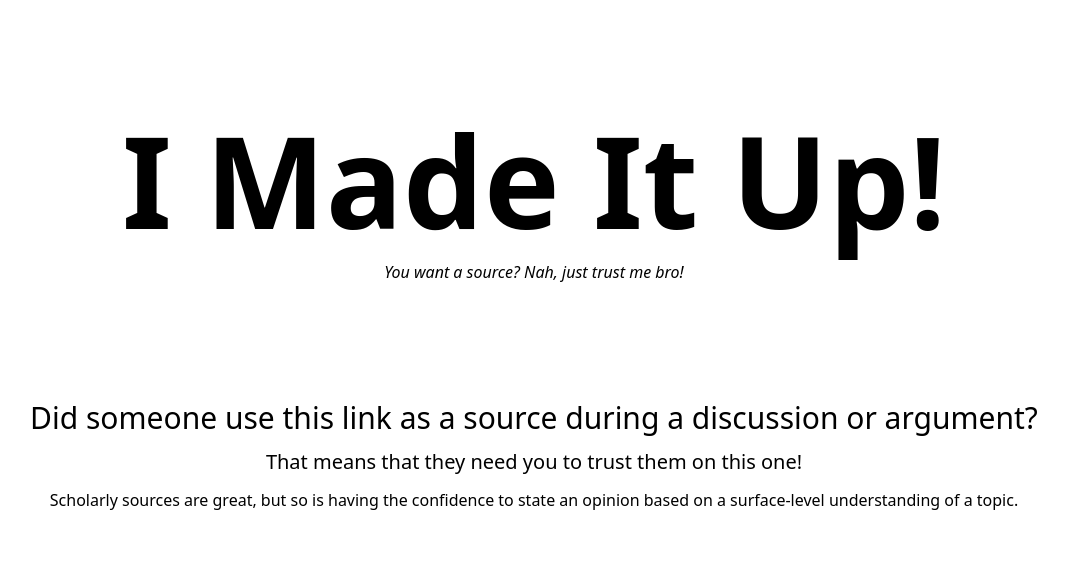
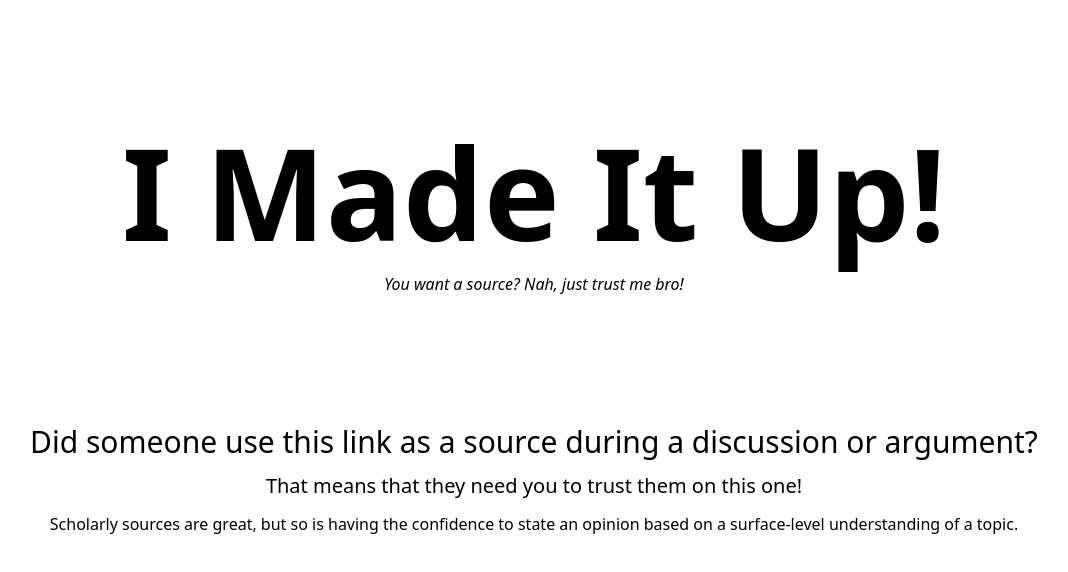
Before and after one commit to DeltaHarbinger/i-made-it-up, a Nuxt app: page / in a window 1280 px wide. Shown: the top 572 px of the page, without its empty margins (106-1174 px from the left). Built offline with nearby package versions, Linux system fonts and the light colour scheme.

Commit message:
Made up some new alignment rules

```diff
--- a/pages/index.vue
+++ b/pages/index.vue
@@ -6,9 +6,9 @@ useSeoMeta({
 </script>
 
 <template>
-  <main>
-    <section class="min-h-[50vh] flex flex-col items-center justify-center space-y-4">
-      <h1 class="text-9xl font-bold">I Made It Up!</h1>
+  <main class="text-center">
+    <section class="space-y-4 my-32">
+      <h1 class="text-6xl md:text-9xl font-bold text-center">I Made It Up!</h1>
       <p class="italic">You want a source? Nah, just trust me bro!</p>
     </section>
     <section>
```
